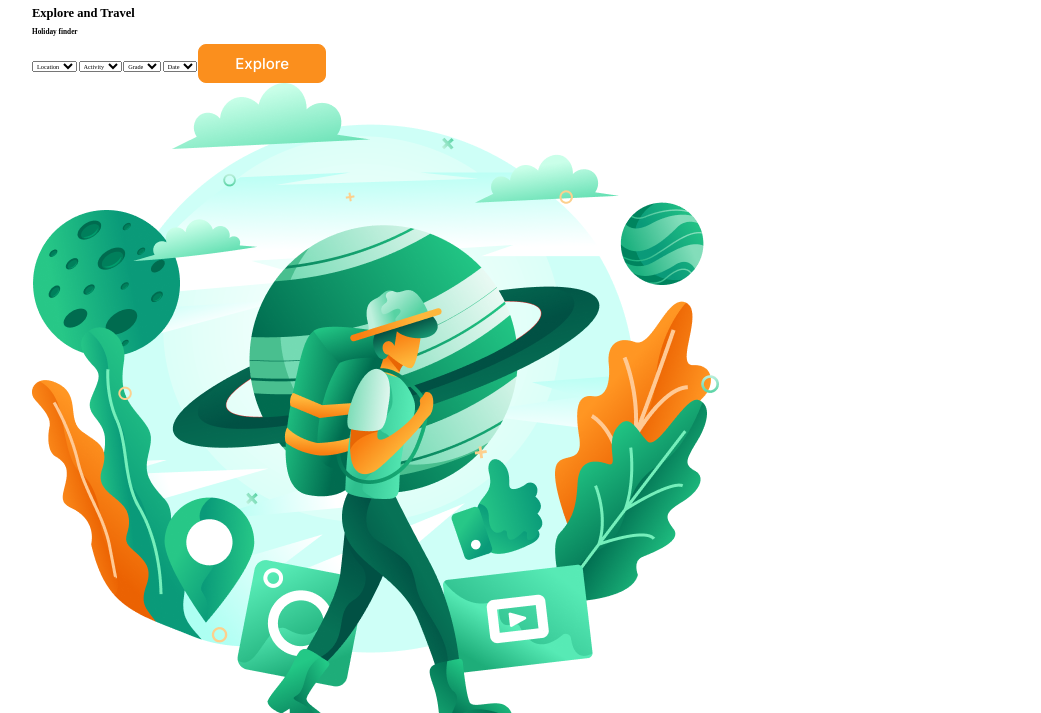
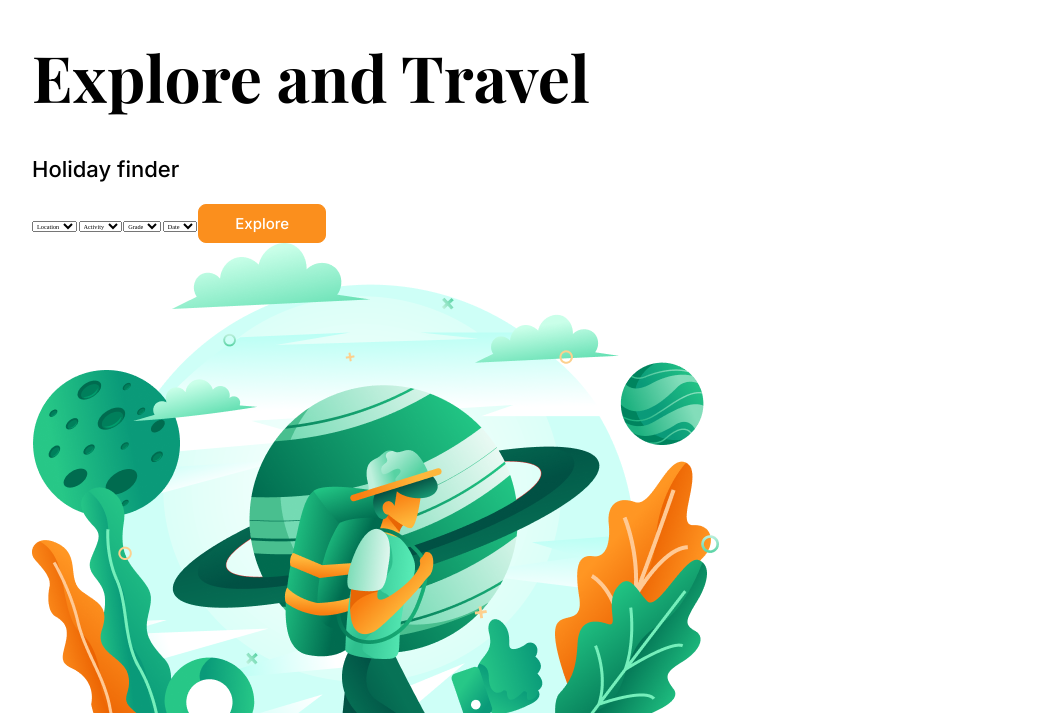
Before and after one commit to saviomisael/landing-page-sass, a website: page index.html in a window 1280 px wide. Shown: the part 87-800 px from the top of the page, without its empty margins (73-1114 px from the left). Drawn offline with nearby package versions, Linux system fonts and the light colour scheme.

Commit message:
add headings styles

```diff
--- /dev/null
+++ b/sass/elements/_headings.scss
@@ -0,0 +1,13 @@
+h1 {
+  @include font-playfair-display;
+
+  font-size: 6.4rem;
+  font-weight: 700;
+}
+
+h3 {
+  @include font-inter;
+
+  font-size: 2.2rem;
+  font-weight: 500;
+}
--- a/sass/elements/_index.scss
+++ b/sass/elements/_index.scss
@@ -1 +1 @@
-@import "typography", "links";
+@import "typography", "links", "headings";
```
Also changed, not shown: css/main.css.
